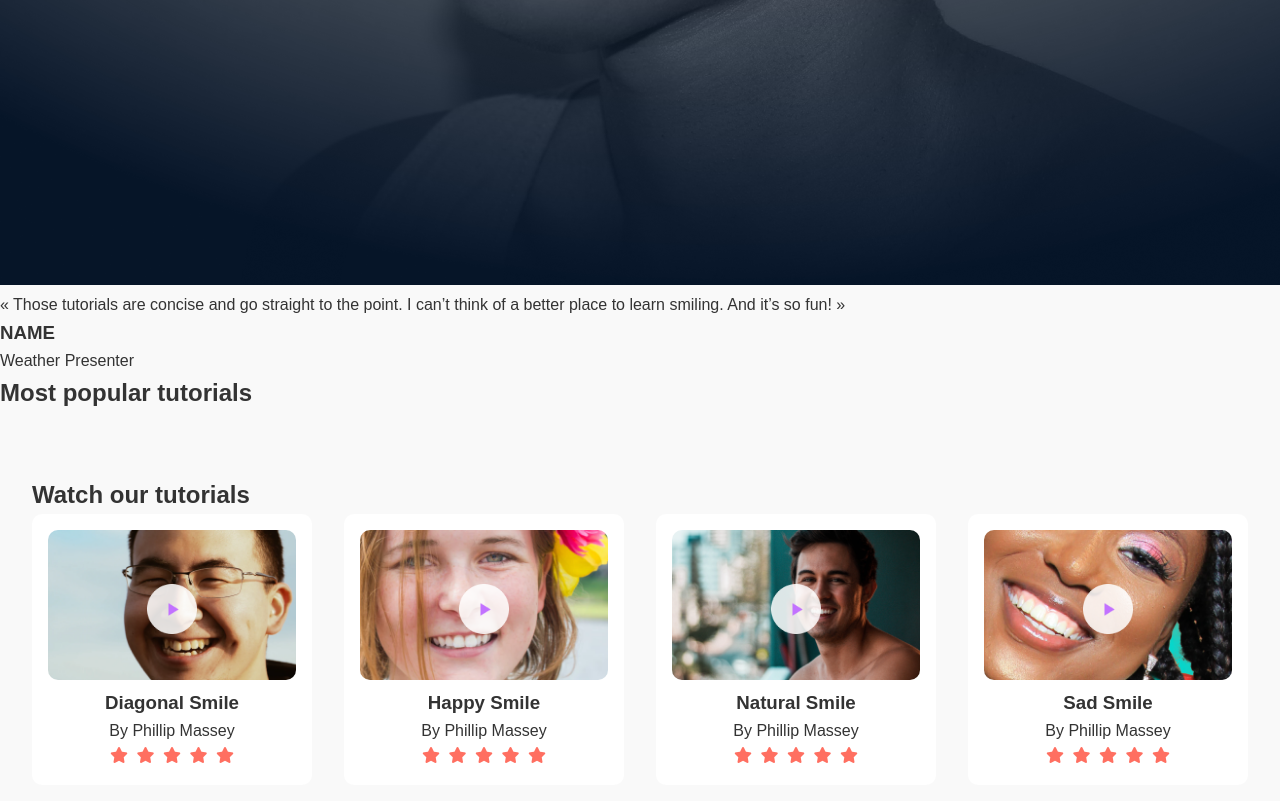
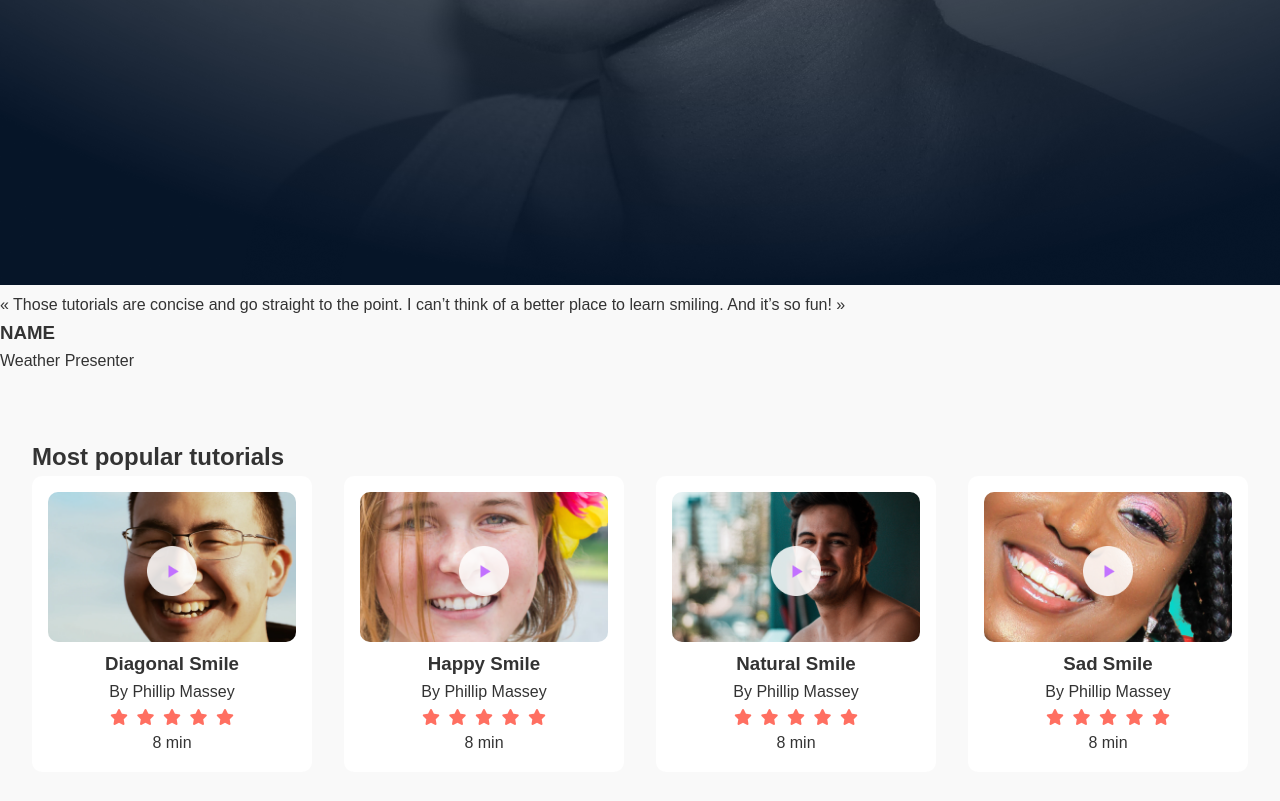
Before and after one commit to favour-dev20/alx_html_css, a plain HTML site: page css_advanced/index.html in a window 1280 px wide. Shown: the part 1941-2742 px from the top of the page. Drawn offline with Linux system fonts and the light colour scheme.

Commit message:
Add video list section with play icons and star ratings based on Figma design

```diff
--- a/css_advanced/index.html
+++ b/css_advanced/index.html
@@ -3,7 +3,8 @@
 <head>
   <meta charset="UTF-8">
   <meta name="viewport" content="width=device-width, initial-scale=1.0">
-  <script src="https://kit.fontawesome.com/4a2b055604.js" crossorigin="anonymous"></script>
+  <!-- Font Awesome for icons -->
+  <link rel="stylesheet" href="https://cdnjs.cloudflare.com/ajax/libs/font-awesome/6.4.0/css/all.min.css">
   <title>Smile School</title>
   <link rel="stylesheet" href="styles.css">
 </head>
@@ -62,7 +63,7 @@
     </div>
   </section>
 
-  <!-- TESTIMONIAL / QUOTES SECTION (Task 3) -->
+  <!-- TESTIMONIAL / QUOTES SECTION -->
   <section class="testimonial">
     <div class="testimonial-image">
       <img src="./images/Object.png" alt="Testimonial image">
@@ -77,22 +78,15 @@
     </div>
   </section>
 
-  <!-- TUTORIALS SECTION -->
-  <section class="tutorials">
-    <h2>Most popular tutorials</h2>
-    <div class="tutorial-cards">
-      <!-- tutorial cards here (unchanged) -->
-    </div>
-  </section>
-
   <!-- VIDEOS LIST SECTION (Task 4) -->
   <section class="videos">
-    <h2>Watch our tutorials</h2>
+    <h2>Most popular tutorials</h2>
     <div class="video-cards">
+
       <div class="video-card">
         <div class="video-thumb">
+          <img src="./images/6.png" alt="Diagonal Smile">
           <img src="./images/play.png" alt="Play icon" class="play-icon">
-          <img src="./images/6.png" alt="Diagonal Smile">
         </div>
         <h3>Diagonal Smile</h3>
         <p>By Phillip Massey</p>
@@ -103,12 +97,13 @@
           <i class="fa-solid fa-star"></i>
           <i class="fa-solid fa-star"></i>
         </div>
+        <p>8 min</p>
       </div>
 
       <div class="video-card">
         <div class="video-thumb">
+          <img src="./images/7.png" alt="Happy Smile">
           <img src="./images/play.png" alt="Play icon" class="play-icon">
-          <img src="./images/7.png" alt="Happy Smile">
         </div>
         <h3>Happy Smile</h3>
         <p>By Phillip Massey</p>
@@ -119,12 +114,13 @@
           <i class="fa-solid fa-star"></i>
           <i class="fa-solid fa-star"></i>
         </div>
+        <p>8 min</p>
       </div>
 
       <div class="video-card">
         <div class="video-thumb">
+          <img src="./images/8.png" alt="Natural Smile">
           <img src="./images/play.png" alt="Play icon" class="play-icon">
-          <img src="./images/8.png" alt="Natural Smile">
         </div>
         <h3>Natural Smile</h3>
         <p>By Phillip Massey</p>
@@ -135,12 +131,13 @@
           <i class="fa-solid fa-star"></i>
           <i class="fa-solid fa-star"></i>
         </div>
+        <p>8 min</p>
       </div>
 
       <div class="video-card">
         <div class="video-thumb">
+          <img src="./images/9.png" alt="Sad Smile">
           <img src="./images/play.png" alt="Play icon" class="play-icon">
-          <img src="./images/9.png" alt="Sad Smile">
         </div>
         <h3>Sad Smile</h3>
         <p>By Phillip Massey</p>
@@ -151,7 +148,9 @@
           <i class="fa-solid fa-star"></i>
           <i class="fa-solid fa-star"></i>
         </div>
+        <p>8 min</p>
       </div>
+
     </div>
   </section>
 
```
